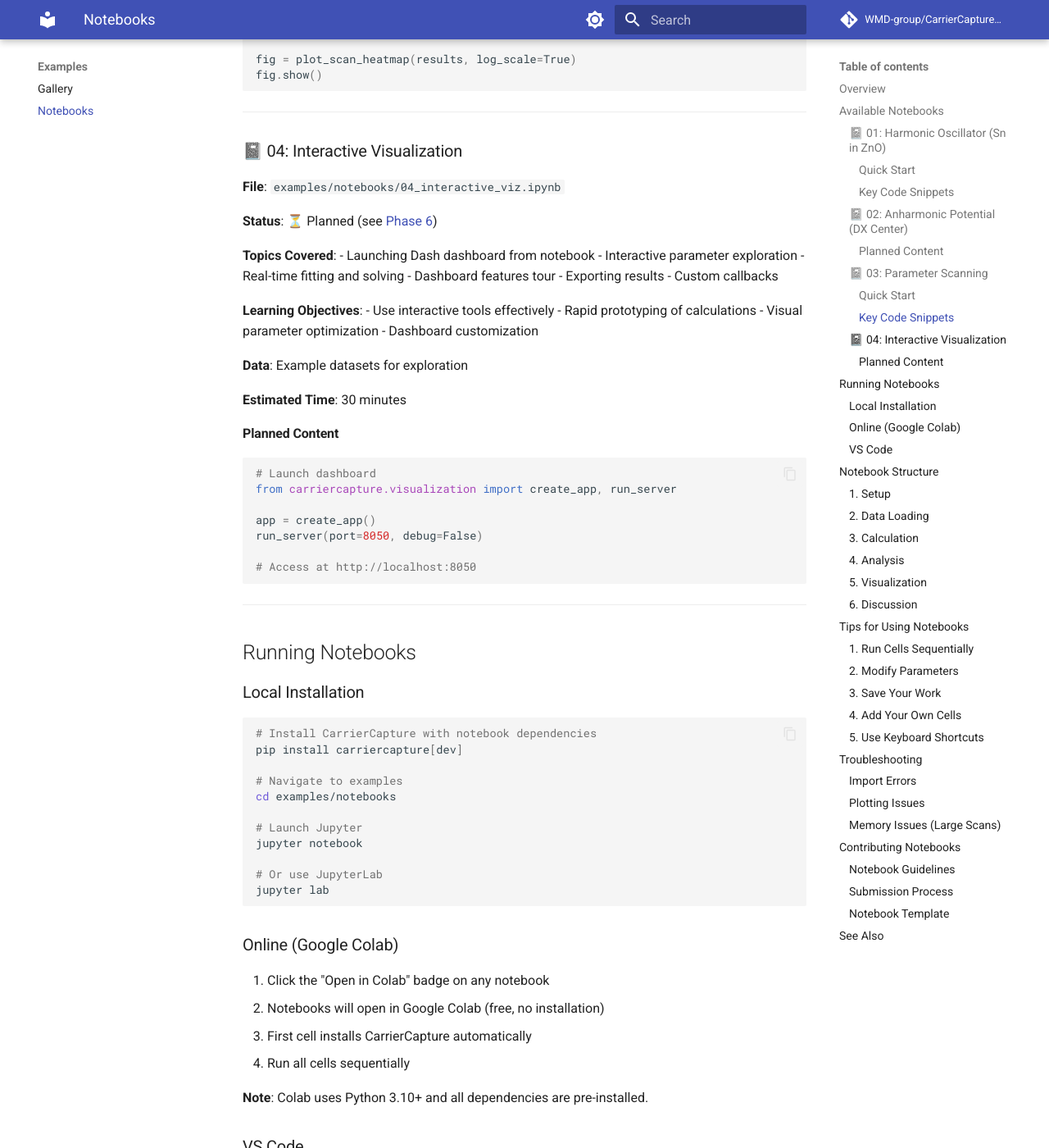
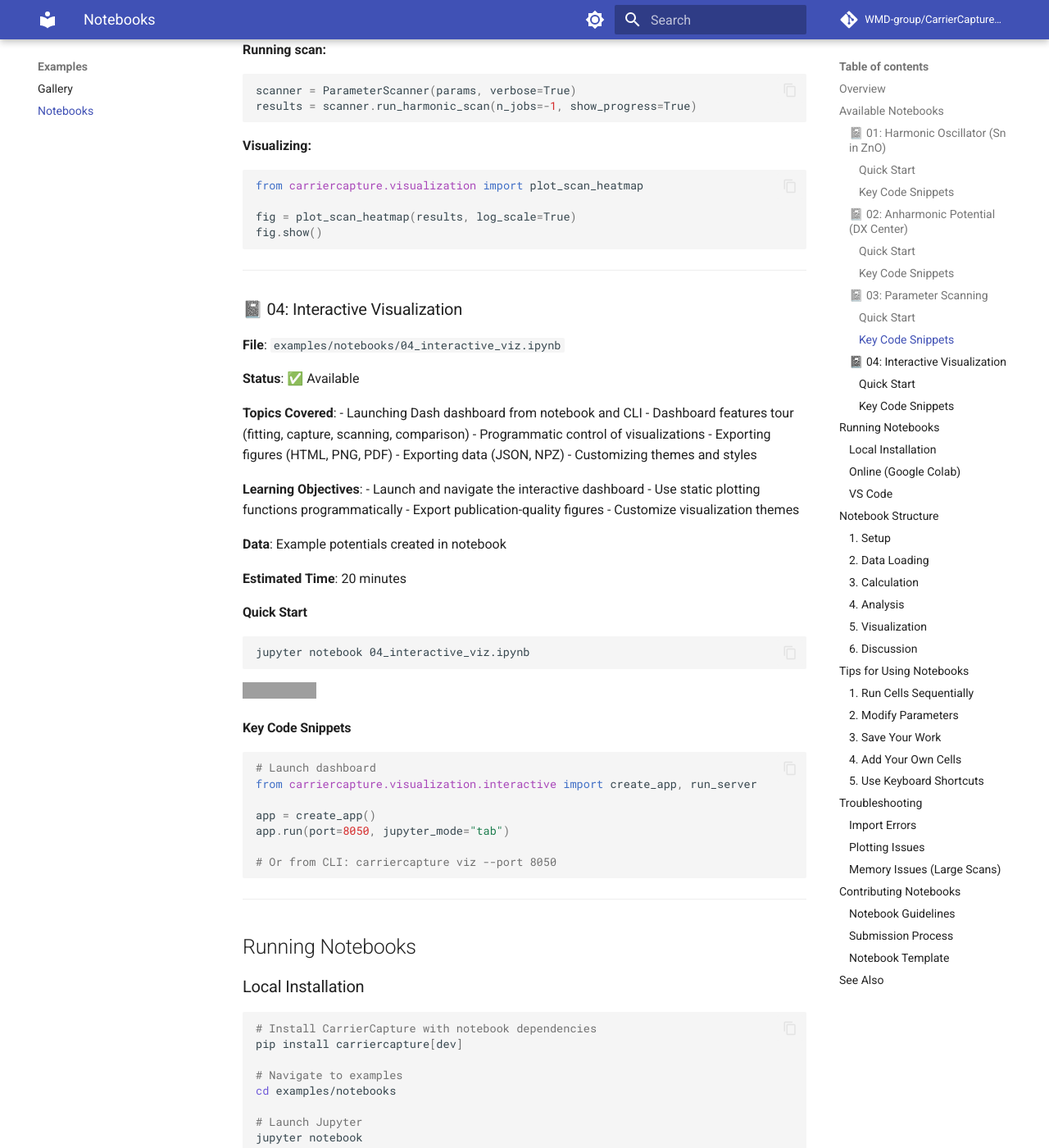
Before and after one commit to WMD-group/CarrierCapture.py, an MkDocs documentation site: the page built from docs/examples/notebooks.md, in a window 1280 px wide and 1400 px high, scrolled down 3494 px. Shown: the whole window at 82% size. Built offline with MkDocs 1.6.1 and Material for MkDocs 9.7.7, drawn with Linux system fonts in a browser that asks for light colours; comment, search, counter and statistics services are not loaded; some of the changed text lies outside the part shown; grey boxes are pictures that could not be loaded.

Commit message:
Add missing tutorial notebooks (02 and 04)
- Add 02_anharmonic_dx_center.ipynb: Tutorial on anharmonic potential
  fitting using synthetic DX-center-like Morse data. Covers spline,
  Morse, and harmonic fitting methods with quality metrics comparison.

- Add 04_interactive_viz.ipynb: Tutorial on using the interactive Dash
  dashboard. Covers launching methods, feature tour, programmatic
  control, and export options.

- Update docs/examples/notebooks.md to mark notebooks as available
  and add Colab badges

- Fix placeholder GitHub URL in examples/README.md

Co-Authored-By: Claude Opus 4.5 <noreply@anthropic.com>

````diff
--- a/docs/examples/notebooks.md
+++ b/docs/examples/notebooks.md
@@ -83,30 +83,38 @@ cc.calculate_capture_coefficient(volume=1e-21, temperature=temperature)
 
 **File**: `examples/notebooks/02_anharmonic_dx_center.ipynb`
 
-**Status**: ⏳ Planned (see [Phase 6](../getting-started/installation.md))
+**Status**: ✅ Available
 
 **Topics Covered**:
-- Loading Q-E data from files
-- Spline fitting for anharmonic potentials
-- Quality assessment of fits
-- Anharmonic effects on capture
-- Deep defects with large ΔQ
+- Generating/loading Q-E data for anharmonic potentials
+- Spline and Morse fitting for anharmonic potentials
+- Quality assessment of fits (R², RMSE)
+- Anharmonic effects on energy level spacing
 - Comparison with harmonic approximation
+- Impact on carrier capture coefficients
 
 **Learning Objectives**:
-- Work with real DFT data
-- Master fitting techniques
-- Understand anharmonicity
-- Validate fit quality
+- Work with anharmonic potential data
+- Master fitting techniques (spline, Morse, harmonic)
+- Understand how anharmonicity affects capture rates
+- Validate fit quality quantitatively
 
-**Data**: DX center in AlGaAs (from literature)
+**Data**: Synthetic DX-center-like Morse potential data
 
-**Estimated Time**: 45 minutes
+**Estimated Time**: 30 minutes
 
-#### Planned Content
+#### Quick Start
+
+```bash
+jupyter notebook 02_anharmonic_dx_center.ipynb
+```
+
+[![Open In Colab](https://colab.research.google.com/assets/colab-badge.svg)](https://colab.research.google.com/github/WMD-group/CarrierCapture.py/blob/main/examples/notebooks/02_anharmonic_dx_center.ipynb)
+
+#### Key Code Snippets
 
 ```python
-# Load DFT Q-E data
+# Generate synthetic anharmonic data
 Q_data, E_data = read_csv_data('dx_center_data.csv')
 
 # Create and fit potential
@@ -193,36 +201,44 @@ fig.show()
 
 **File**: `examples/notebooks/04_interactive_viz.ipynb`
 
-**Status**: ⏳ Planned (see [Phase 6](../getting-started/installation.md))
+**Status**: ✅ Available
 
 **Topics Covered**:
-- Launching Dash dashboard from notebook
-- Interactive parameter exploration
-- Real-time fitting and solving
-- Dashboard features tour
-- Exporting results
-- Custom callbacks
+- Launching Dash dashboard from notebook and CLI
+- Dashboard features tour (fitting, capture, scanning, comparison)
+- Programmatic control of visualizations
+- Exporting figures (HTML, PNG, PDF)
+- Exporting data (JSON, NPZ)
+- Customizing themes and styles
 
 **Learning Objectives**:
-- Use interactive tools effectively
-- Rapid prototyping of calculations
-- Visual parameter optimization
-- Dashboard customization
+- Launch and navigate the interactive dashboard
+- Use static plotting functions programmatically
+- Export publication-quality figures
+- Customize visualization themes
 
-**Data**: Example datasets for exploration
+**Data**: Example potentials created in notebook
 
-**Estimated Time**: 30 minutes
+**Estimated Time**: 20 minutes
 
-#### Planned Content
+#### Quick Start
+
+```bash
+jupyter notebook 04_interactive_viz.ipynb
+```
+
+[![Open In Colab](https://colab.research.google.com/assets/colab-badge.svg)](https://colab.research.google.com/github/WMD-group/CarrierCapture.py/blob/main/examples/notebooks/04_interactive_viz.ipynb)
+
+#### Key Code Snippets
 
 ```python
 # Launch dashboard
-from carriercapture.visualization import create_app, run_server
+from carriercapture.visualization.interactive import create_app, run_server
 
 app = create_app()
-run_server(port=8050, debug=False)
+app.run(port=8050, jupyter_mode="tab")
 
-# Access at http://localhost:8050
+# Or from CLI: carriercapture viz --port 8050
 ```
 
 ---
````
Also changed, not shown: examples/README.md (+1 -1 lines), 2 other files.
